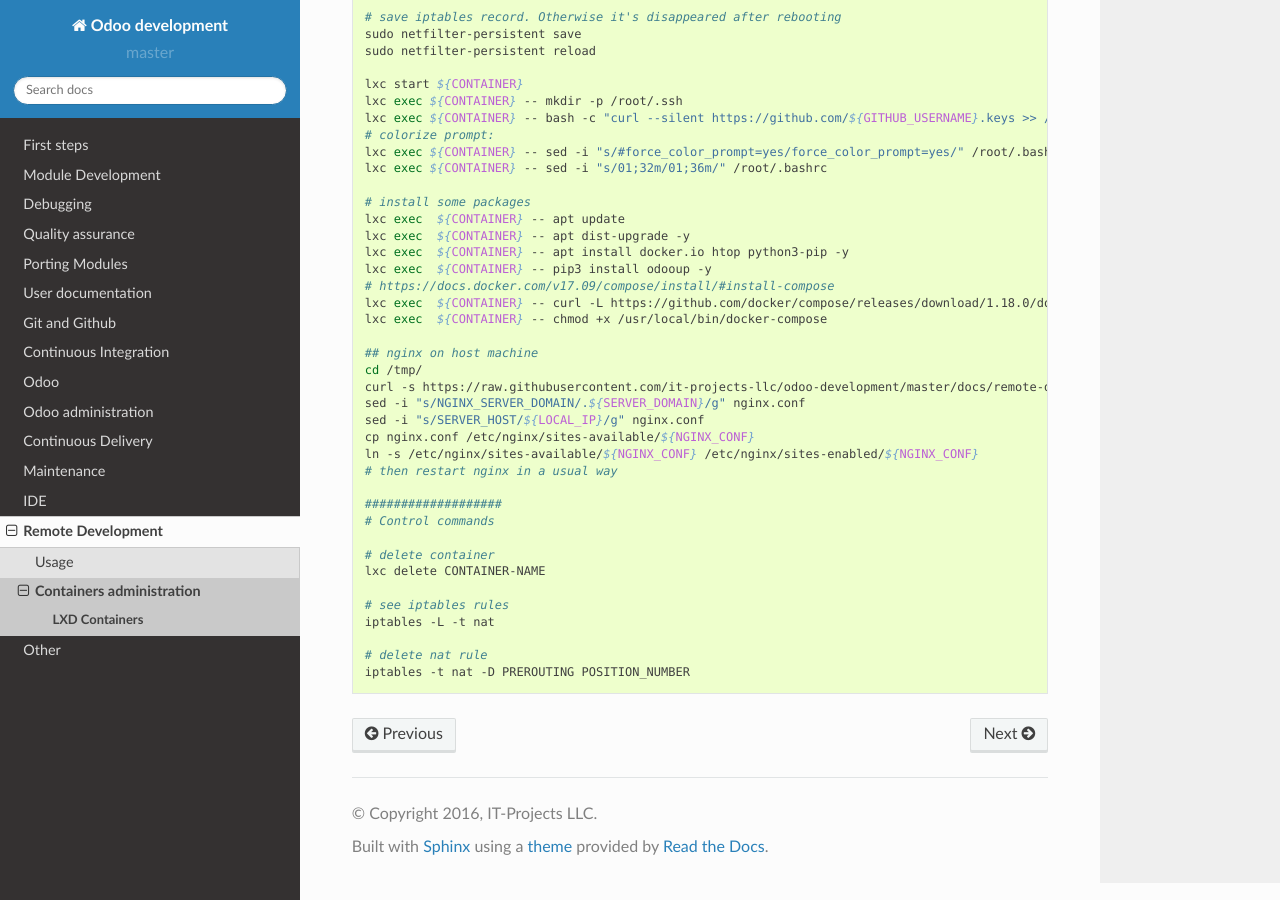
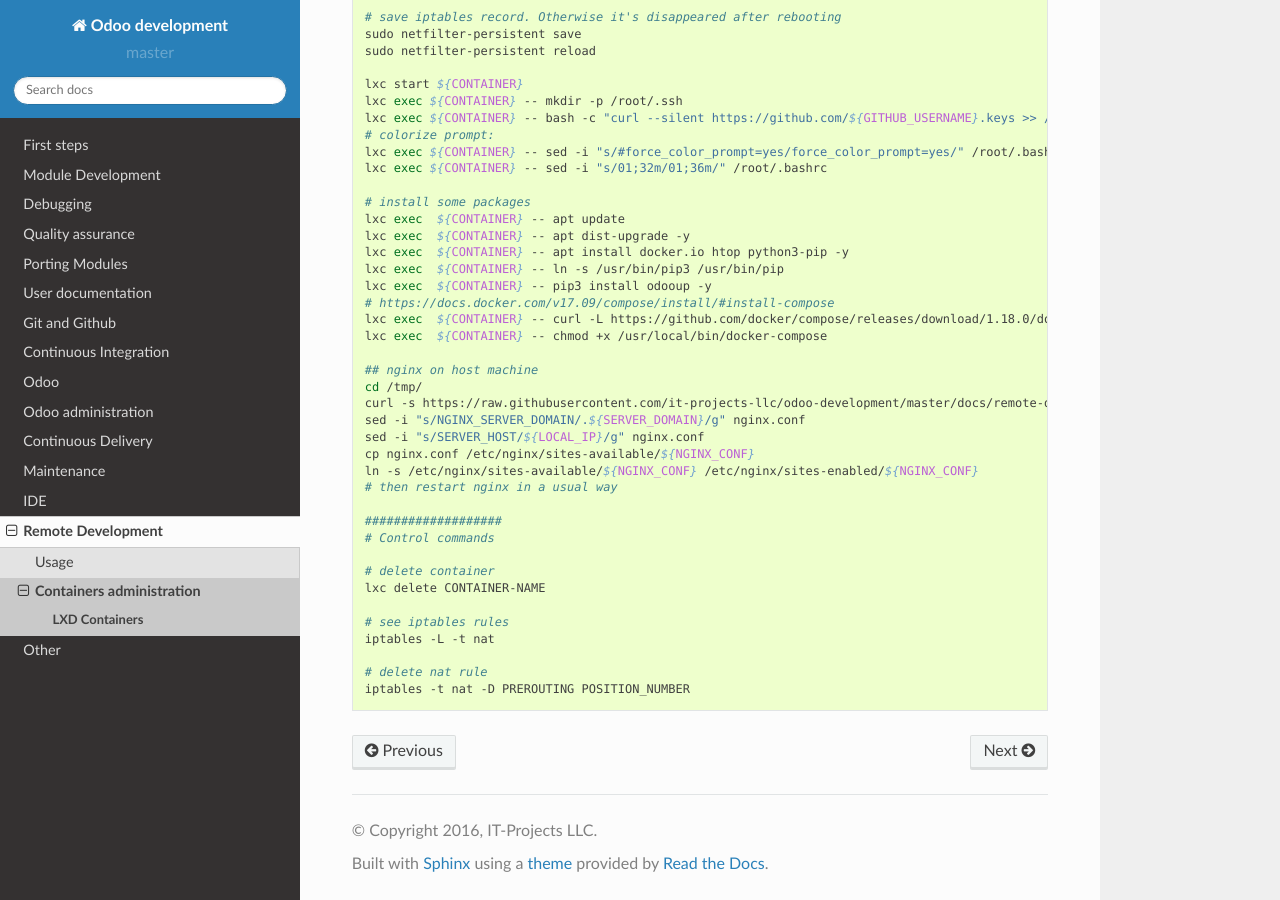
Before and after one commit to itpp-labs/odoo-development, a Sphinx documentation site: the page built from docs/remote-dev/lxd/lxd.rst, in a window 1280 px wide and 900 px high, scrolled down 886 px. Built offline with Sphinx 7.4.7 and the Read the Docs theme 2.0.0, drawn with Linux system fonts in a browser that asks for light colours.

Commit message:
Update lxd.rst

```diff
--- a/docs/remote-dev/lxd/lxd.rst
+++ b/docs/remote-dev/lxd/lxd.rst
@@ -62,6 +62,7 @@
     lxc exec  ${CONTAINER} -- apt update
     lxc exec  ${CONTAINER} -- apt dist-upgrade -y
     lxc exec  ${CONTAINER} -- apt install docker.io htop python3-pip -y
+    lxc exec  ${CONTAINER} -- ln -s /usr/bin/pip3 /usr/bin/pip
     lxc exec  ${CONTAINER} -- pip3 install odooup -y
     # https://docs.docker.com/v17.09/compose/install/#install-compose
     lxc exec  ${CONTAINER} -- curl -L https://github.com/docker/compose/releases/download/1.18.0/docker-compose-`uname -s`-`uname -m` -o /usr/local/bin/docker-compose
```
